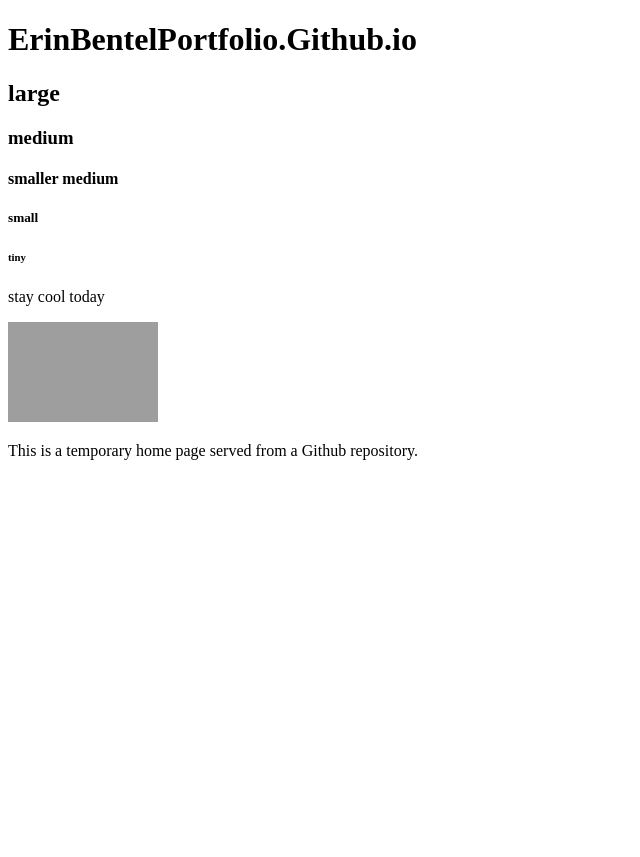
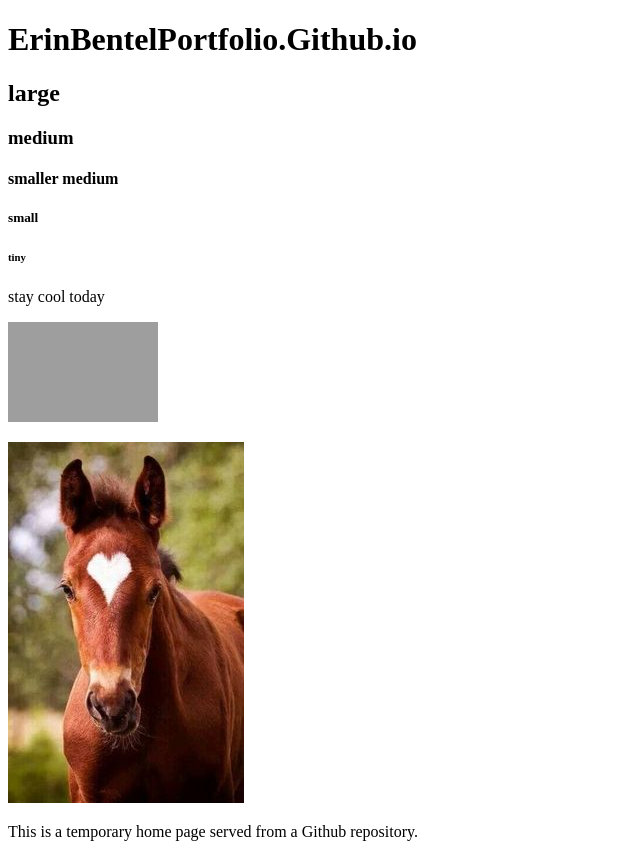
Before and after one commit to bentele1526/ErinBentelPortfolio.github.io, a plain HTML site: page Practice.html in a window 1280 px wide. Shown: the whole page, without its empty margins (0-640 px from the left). Before the commit the page ends 800 px from the top, so only its background shows below. Drawn offline with Linux system fonts and the light colour scheme; grey boxes are pictures that could not be loaded.

Commit message:
added images folder and foal pic

```diff
--- a/Practice.html
+++ b/Practice.html
@@ -15,6 +15,11 @@
 	<hp> stay cool today </p>
 
 	<img src="http://i.huffpost.com/gen/1758711/images/o-HORSE-facebook.jpg" width="150" height="100" />
+
+	<p>
+		<img src="images/babyfoal.jpg" width="236" height="361"/>
+	</p>
+
 		<p>This is a temporary home page served from a Github repository.</p>
 	</body>
 </html>
```
Also changed, not shown: images/babyfoal.jpg (added).
